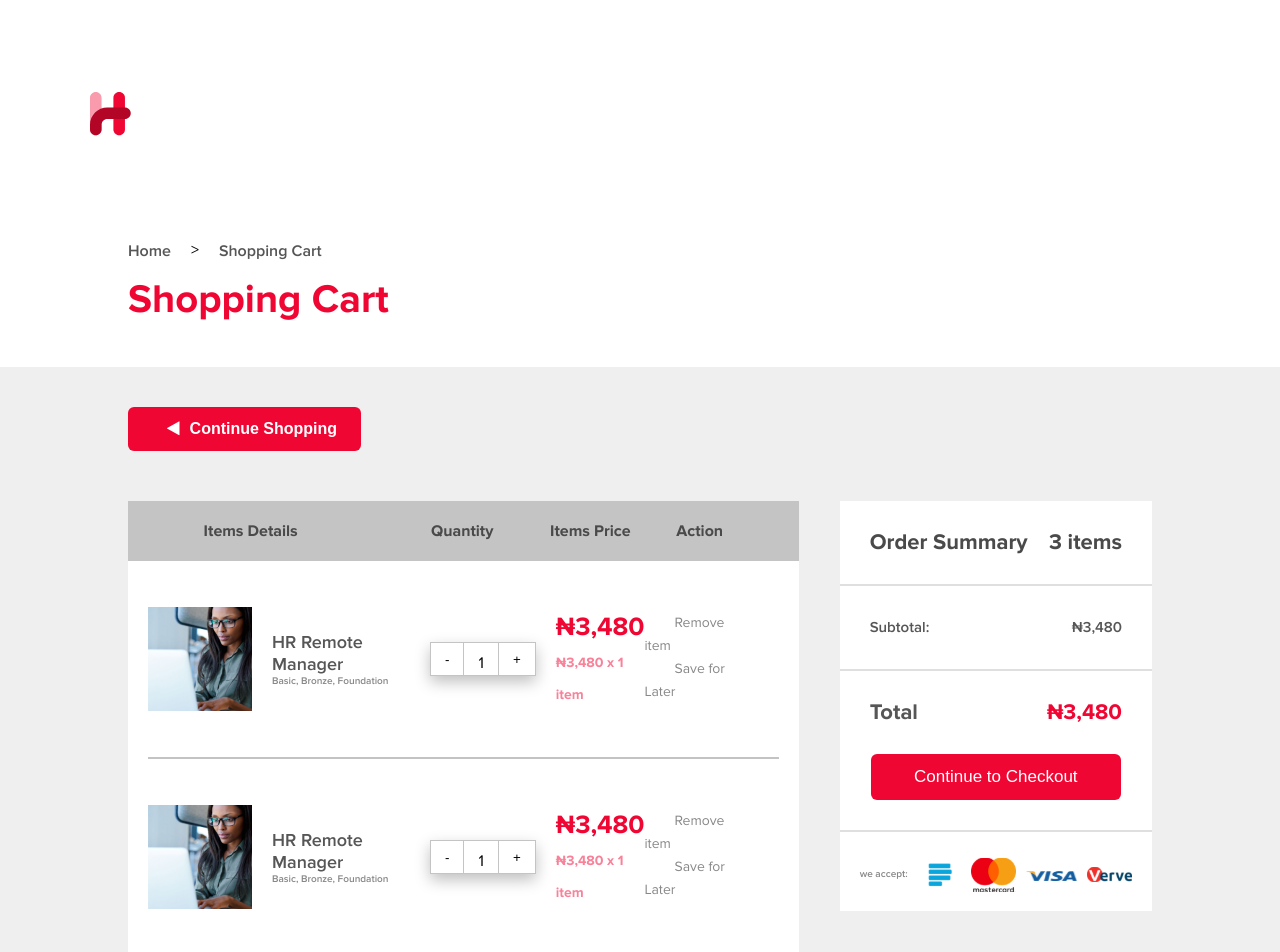
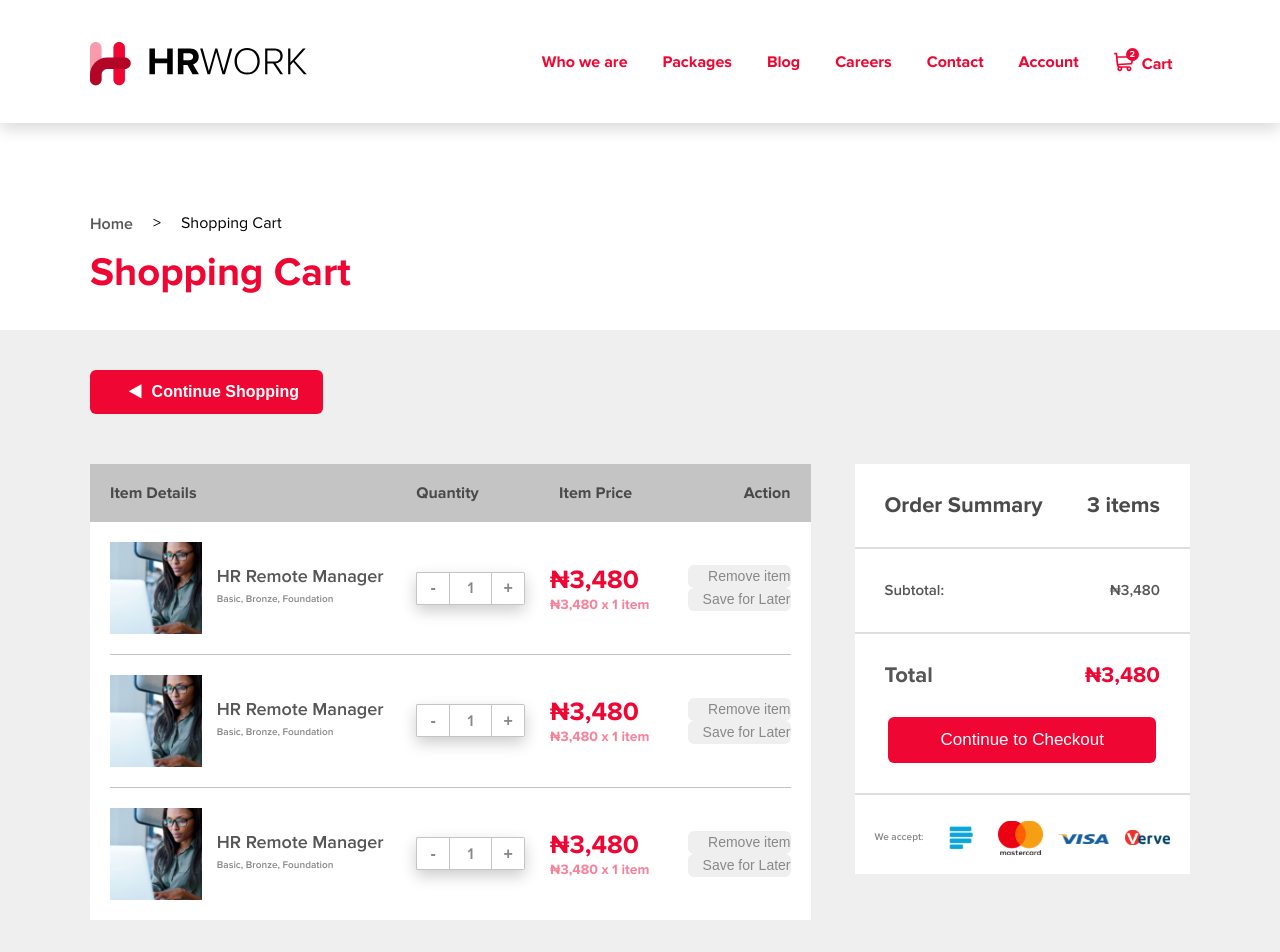
Before and after one commit to TechinnoverHub/hr-work, a React (Create React App) app: page /cart in a window 1280 px wide. Shown: the top 952 px of the page. Built offline with nearby package versions, Linux system fonts and the light colour scheme; what google-maps-react would draw is missing.

Commit message:
modify shopping cart page

```diff
--- a/src/Components/AltHeader/index.jsx
+++ b/src/Components/AltHeader/index.jsx
@@ -3,6 +3,8 @@
 import logoDark from 'Assets/svg/DarkLogo.svg';
 import Styles from './index.module.scss';
 import noScroll from 'no-scroll';
+
+import cartIconRed from 'Assets/svg/shopping-cart-red.svg';
 
 export default () => {
   const [isSticky] = useState(false);
@@ -116,6 +118,19 @@
                 Account
               </Link>
             </li>
+
+            <li>
+              <Link
+                to="/cart"
+                className={`${Styles.link} ${Styles.cart__link}`}
+              >
+                <span className={Styles.cart__icon}>
+                  <img src={cartIconRed} alt="cart" />
+                  <span className={Styles.cart__counter}>{2}</span>
+                </span>
+                Cart
+              </Link>
+            </li>
           </ul>
         </nav>
       </div>
--- a/src/Components/AltHeader/index.module.scss
+++ b/src/Components/AltHeader/index.module.scss
@@ -171,6 +171,38 @@
   li {
     margin: 0 1.09375em;
     list-style: none;
+
+    .cart__link {
+      display: flex;
+      justify-content: center;
+      align-items: center;
+
+      .cart__icon {
+        position: relative;
+        margin-right: 8px;
+
+        img {
+          width: 20px;
+          height: 100%;
+        }
+      }
+
+      .cart__counter {
+        position: absolute;
+        right: -5px;
+        top: -4px;
+        background: #ef0633;
+        border-radius: 50%;
+        height: 13px;
+        width: 13px;
+        display: flex;
+        align-items: center;
+        justify-content: center;
+        color: white;
+        font-size: 9px;
+        font-weight: 700;
+      }
+    }
   }
 
   &.link_sticky {
--- a/src/Components/Header/index.jsx
+++ b/src/Components/Header/index.jsx
@@ -4,6 +4,8 @@
 import logoDark from 'Assets/svg/DarkLogo.svg';
 import Styles from './index.module.scss';
 import noScroll from 'no-scroll';
+import cartIconWhite from 'Assets/svg/shopping-cart-white.svg';
+import cartIconRed from 'Assets/svg/shopping-cart-red.svg';
 
 export default () => {
   const [isSticky, setSticky] = useState(false);
@@ -117,6 +119,22 @@
                 Account
               </Link>
             </li>
+
+            <li>
+              <Link
+                to="/cart"
+                className={`${Styles.link} ${Styles.cart__link}`}
+              >
+                <span className={Styles.cart__icon}>
+                  <img
+                    src={isSticky || navOpen ? cartIconRed : cartIconWhite}
+                    alt="cart"
+                  />
+                  <span className={Styles.cart__counter}>{2}</span>
+                </span>
+                <span>Cart</span>
+              </Link>
+            </li>
           </ul>
         </nav>
       </div>
--- a/src/Components/Header/index.module.scss
+++ b/src/Components/Header/index.module.scss
@@ -1,6 +1,6 @@
 // NavBAr styling
 .header {
-  position: absolute;
+  position: fixed;
   z-index: 1;
   width: 100%;
   padding-top: 2.625rem;
@@ -18,10 +18,12 @@
   padding-top: 1.5rem;
   padding-bottom: 1.5rem;
   animation: slideleft 0.5s ease-in forwards;
+  transition: padding 0.2s ease-in;
 }
 
 .stickOut {
   animation: slideOut 0.5s ease-in forwards;
+  // transition: padding 0.1s;
 }
 
 @keyframes slideleft {
@@ -68,6 +70,13 @@
       padding: 5% 0;
       a {
         color: #ef0633;
+      }
+
+      .cart__link {
+        .cart__counter {
+          background: #ef0633;
+          color: #ffffff;
+        }
       }
     }
 
@@ -198,6 +207,38 @@
   li {
     margin: 0 1.09375em;
     list-style: none;
+
+    .cart__link {
+      display: flex;
+      justify-content: center;
+      align-items: center;
+
+      .cart__icon {
+        position: relative;
+        margin-right: 8px;
+
+        img {
+          width: 20px;
+          height: 100%;
+        }
+      }
+
+      .cart__counter {
+        position: absolute;
+        right: -5px;
+        top: -4px;
+        background: #ffffff;
+        border-radius: 50%;
+        height: 13px;
+        width: 13px;
+        display: flex;
+        align-items: center;
+        justify-content: center;
+        color: #ef0633;
+        font-size: 9px;
+        font-weight: 700;
+      }
+    }
   }
 
   &.link_sticky {
@@ -207,6 +248,11 @@
         font-weight: bold;
         transition: color 0.1s ease-out;
       }
+
+      .cart__counter {
+        background: #ef0633;
+        color: #ffffff;
+      }
     }
   }
 }
--- a/src/Pages/Dashboard/index.jsx
+++ b/src/Pages/Dashboard/index.jsx
@@ -9,8 +9,10 @@
         Welcome to your dashboard
         <div className="dashboard-para">
           From your account dashboard you can view your
-          <Link to="account/orders"> recent orders</Link>, manage your shipping
-          and billing addresses, and edit your password and account details.
+          <Link to="account/orders"> recent orders</Link> and{' '}
+          <Link to="account/details">
+            edit your password and account details.
+          </Link>
         </div>
       </p>
     </div>
--- a/src/Pages/ShoppingCart/index.jsx
+++ b/src/Pages/ShoppingCart/index.jsx
@@ -1,6 +1,6 @@
 import React from 'react';
 import './index.scss';
-import Header from 'Components/Header';
+import Header from 'Components/AltHeader';
 import Footer from 'Components/Footer';
 import { Link } from 'react-router-dom';
 import paystack from 'Assets/svg/paystack.svg';
@@ -9,8 +9,44 @@
 import verve from 'Assets/svg/verve.svg';
 import eachItemImage from 'Assets/images/each-item-image.png';
 
-class ShoppingCart extends React.Component {
-  render() {
+const CartItem = () => {
+  return (
+    <div className="each-items">
+      <div className="each-items--container">
+        <div className="each-item-image-wrapper">
+          <div className="cart-item-image-wrapper">
+            <img src={eachItemImage} alt="cart item" />
+          </div>
+          <div className="each-item-text">
+            <p>HR Remote Manager</p>
+            <p>Basic, Bronze, Foundation</p>
+          </div>
+        </div>
+
+        <div className="item-quantity-wrapper">
+          <div className="quantity-counter">
+            <button>-</button>
+            <span>1</span>
+            <button>+</button>
+          </div>
+          <div className="price-items">
+            <p>
+              ₦3,480
+              <span>₦3,480 x 1 item</span>
+            </p>
+          </div>
+        </div>
+
+        <div className="action-links">
+          <button>Remove item</button>
+          <button>Save for Later</button>
+        </div>
+      </div>
+    </div>
+  );
+};
+
+const ShoppingCart = () => {
   return (
     <div>
       <Header />
@@ -19,13 +55,15 @@
           <div className="shopping-cart-navigation-link">
             <ul>
               <li>
-                  <Link className="shopping-navigation-list">Home</Link>
+                <Link className="shopping-navigation-list" to="/">
+                  Home
+                </Link>
               </li>
               <span>></span>
               <li>
-                  <Link className="shopping-navigation-list">
+                {/* <Link className="shopping-navigation-list"> */}
                 Shopping Cart
-                  </Link>
+                {/* </Link> */}
               </li>
             </ul>
           </div>
@@ -41,99 +79,19 @@
             <div className="two-boxes-wrapper">
               <div className="item-details">
                 <div className="item-details-header">
-                    <div id="itemDetails">Items Details</div>
+                  <div id="itemDetails">Item Details</div>
                   <div id="itemQuantity">Quantity</div>
-                    <div id="itemPrice">Items Price</div>
+                  <div id="itemPrice">Item Price</div>
                   <div id="itemAction">Action </div>
                 </div>
-                  <div className="each-items">
-                    <div className="each-item-image-wrapper">
-                      <img src={eachItemImage} alt="each-item" />
-                      <div className="each-item-text">
-                        HR Remote Manager
-                        <p>Basic, Bronze, Foundation</p>
+
+                <div>
+                  <CartItem />
+                  <CartItem />
+                  <CartItem />
                 </div>
               </div>
 
-                    <div className="item-quantity-wrapper">
-                      <div className="quantity-counter">
-                        <button>-</button>
-                        <span>1</span>
-                        <button>+</button>
-                      </div>
-                      <div className="price-items">
-                        ₦3,480
-                        <br />
-                        <span>₦3,480 x 1 item</span>
-                      </div>
-                    </div>
-
-                    <div className="action-links">
-                      <Link>Remove item</Link>
-                      <br />
-                      <Link>Save for Later</Link>
-                    </div>
-                  </div>
-                  <div className="item-details-horizontal-line"></div>
-
-                  <div className="each-items">
-                    <div className="each-item-image-wrapper">
-                      <img src={eachItemImage} alt="each-item" />
-                      <div className="each-item-text">
-                        HR Remote Manager
-                        <p>Basic, Bronze, Foundation</p>
-                      </div>
-                    </div>
-
-                    <div className="item-quantity-wrapper">
-                      <div className="quantity-counter">
-                        <button>-</button>
-                        <span>1</span>
-                        <button>+</button>
-                      </div>
-                      <div className="price-items">
-                        ₦3,480
-                        <br />
-                        <span>₦3,480 x 1 item</span>
-                      </div>
-                    </div>
-
-                    <div className="action-links">
-                      <Link>Remove item</Link>
-                      <br />
-                      <Link>Save for Later</Link>
-                    </div>
-                  </div>
-                  <div className="item-details-horizontal-line"></div>
-                  <div className="each-items">
-                    <div className="each-item-image-wrapper">
-                      <img src={eachItemImage} alt="each-item" />
-                      <div className="each-item-text">
-                        HR Remote Manager
-                        <p>Basic, Bronze, Foundation</p>
-                      </div>
-                    </div>
-
-                    <div className="item-quantity-wrapper">
-                      <div className="quantity-counter">
-                        <button>-</button>
-                        <span>1</span>
-                        <button>+</button>
-                      </div>
-                      <div className="price-items">
-                        ₦3,480
-                        <br />
-                        <span>₦3,480 x 1 item</span>
-                      </div>
-                    </div>
-
-                    <div className="action-links">
-                      <Link>Remove item</Link>
-                      <br />
-                      <Link>Save for Later</Link>
-                    </div>
-                  </div>
-                </div>
               <div className="order-summary">
                 <div className="order-head">
                   <div className="order">Order Summary</div>
@@ -145,14 +103,7 @@
                   <div className="subtotal-figure">₦3,480 </div>
                 </div>
                 <div className="order-summary-horizontal-line"></div>
-                  {/* <div className="delivery-charges-box">
-                    <div className="delivery-charges">Delivery Charges:</div>
-                    <div className="delivery-charge-text">
-                      Delivery Charges <br />
-                      will be added
-                      <br /> during checkout
-                    </div>
-                  </div> */}
+
                 <div className="total-box">
                   <div className="total">Total</div>
                   <div className="total-figure">₦3,480</div>
@@ -164,7 +115,7 @@
                 </div>
                 <div className="order-summary-horizontal-line"></div>
                 <div className="we-accept">
-                    <div className="we-accept-text">we accept:</div>
+                  <p className="we-accept-text">We accept:</p>
                   <img src={paystack} alt="paystack" />
                   <img src={mastercard} alt="mastercard" />
                   <img src={visa} alt="visa" />
@@ -178,7 +129,6 @@
       <Footer />
     </div>
   );
-  }
-}
+};
 
 export default ShoppingCart;
--- a/src/Pages/ShoppingCart/index.scss
+++ b/src/Pages/ShoppingCart/index.scss
@@ -12,13 +12,15 @@
   flex-direction: column;
   display: flex;
   align-items: left;
-  padding-top: 190px;
-  margin: 20px auto;
-  max-width: 1100px;
+  padding-top: 70px;
   width: 80vw;
+  margin: 0 auto;
 
   @media screen and (min-width: 800px) {
-    margin: 50px auto;
+    max-width: 1100px;
+    width: 100%;
+    margin: 20px auto 40px;
+    // margin: 50px auto;
   }
 }
 
@@ -52,13 +54,23 @@
 
 .shopping-cart-details-wrapper {
   background: #efefef;
-  min-height: 1105px;
+  // min-height: 1105px;
+  width: 80vw;
+  margin: 0 auto;
+
+  @media screen and (min-width: 800px) {
+    // max-width: 1100px;
+    width: 100%;
+    margin: 0;
+    // margin: 50px auto;
+  }
 }
 
 .shopping-cart-details-contents {
   max-width: 1100px;
-  margin: 50px auto;
-  width: 80vw;
+  margin: 0 auto;
+  // width: 80vw;
+  padding-bottom: 150px;
 }
 
 .shopping-cart-details-contents {
@@ -94,6 +106,7 @@
   flex-basis: 65.5%;
   background-color: #fff;
   margin-bottom: 50px;
+  height: 100%;
 
   @media screen and (min-width: 800px) {
     margin-bottom: 0px;
@@ -101,31 +114,34 @@
 }
 
 .item-details-header {
-  justify-content: space-evenly;
   align-items: center;
-  padding: 30px;
+  padding: 20px;
   background: #c4c4c4;
   font-size: 16px;
   color: #4a4a4a;
   font-weight: bold;
   height: 58px;
+  display: none;
+  visibility: hidden;
 
   @media screen and (min-width: 800px) {
     display: flex;
+    visibility: visible;
   }
 }
 
 #itemDetails {
-  flex-basis: 20%;
+  flex-basis: 45%;
 }
 
 #itemQuantity {
   display: none;
 
   @media screen and (min-width: 800px) {
-    flex-basis: 20%;
+    flex-basis: 21%;
     display: block;
-    text-align: right;
+    // margin-left: auto;
+    // text-align: right;
   }
 }
 
@@ -133,9 +149,8 @@
   display: none;
 
   @media screen and (min-width: 800px) {
-    flex-basis: 15%;
     display: block;
-    text-align: right;
+    flex: 1;
   }
 }
 
@@ -144,57 +159,97 @@
 
   @media screen and (min-width: 800px) {
     display: block;
+    flex: 1;
+    text-align: right;
   }
 }
+
 .each-items {
+  margin: 0 20px;
+
+  &:not(:last-of-type) {
+    border-bottom: 0.5px solid rgba(136, 136, 136, 0.5);
+  }
+}
+
+.each-items--container {
   display: flex;
   flex-direction: column;
-  max-width: 1100px;
-  width: 100%;
-  padding: 20px;
+  padding: 30px 0;
 
   @media screen and (min-width: 800px) {
+    padding: 20px 0;
     flex-direction: row;
+  }
+}
+
+.cart-item-image-wrapper {
+  line-height: 0;
+  width: 25%;
+
+  @media screen and (min-width: 800px) {
+    width: 30%;
+  }
+
+  img {
+    width: 100%;
+    height: 100%;
   }
 }
 
 .each-item-image-wrapper {
   display: flex;
   align-items: center;
+  flex-basis: 45%;
 
-  img {
-    width: 104px;
-    height: 104px;
+  .each-item-text {
+    padding-left: 30px;
+    padding-right: 15px;
+
+    @media screen and (min-width: 800px) {
+      padding-left: 15px;
+      padding-right: 15px;
     }
-  .each-item-text {
+
+    p:first-of-type {
       font-weight: 600;
       font-size: 18px;
       color: #565656;
-    padding-left: 20px;
+      line-height: calc(23 / 18);
+    }
 
-    p {
+    p:last-of-type {
+      font-weight: 600;
       font-size: 10px;
       color: #888888;
+      line-height: calc(23 / 10);
     }
   }
 }
 
 .item-quantity-wrapper {
   display: flex;
-  padding: 30px 0px;
+  flex-basis: 40%;
+  margin-top: 10px;
+  align-items: center;
 
   @media screen and (min-width: 800px) {
-    align-items: center;
-    margin-left: 13px;
+    margin-top: 0;
   }
 
   .price-items {
+    flex-basis: 40%;
+    margin-left: 25px;
+
+    p {
       font-weight: bold;
       font-size: 26px;
       color: #ef0633;
-    padding-left: 20px;
+    }
 
     span {
+      display: block;
+      font-weight: bold;
       font-size: 14px;
       color: rgba(239, 6, 51, 0.5);
     }
@@ -203,48 +258,81 @@
 
 .quantity-counter {
   display: flex;
-  height: 34px;
-  border: 1px solid #c4c4c4;
-  box-shadow: 0px 6px 15px rgba(0, 0, 0, 0.25);
+  height: 33px;
+  border-radius: 2px;
+  box-shadow: 0px 6px 15px rgba(0, 0, 0, 0.2);
+  flex-basis: 30%;
+
+  @media screen and (min-width: 800px) {
+    flex-basis: 40%;
+  }
 
   span {
-    padding: 10px 14px;
-    border-left: 0.5px solid #c4c4c4;
-    border-right: 0.5px solid #c4c4c4;
+    flex-basis: 40%;
+    border: 0.5px solid #c4c4c4;
+    display: flex;
+    align-items: center;
+    justify-content: center;
+    color: #888888;
+    font-size: 16px;
+    font-weight: 600;
   }
 
   button {
+    flex: 1;
     background-color: #fff;
-    padding: 6px 14px;
-    border: 0;
+    border: 0.5px solid #c4c4c4;
+    outline: none;
+    color: #888888;
+    font-size: 16px;
+    font-weight: 600;
+    cursor: pointer;
+
+    &:first-of-type {
+      border-right: none;
+      border-top-left-radius: 2px;
+      border-bottom-left-radius: 2px;
+    }
+
+    &:last-of-type {
+      border-left: none;
+      border-top-right-radius: 2px;
+      border-bottom-right-radius: 2px;
+    }
   }
 }
 
 .action-links {
-  font-size: 14px;
-  line-height: 23px;
-  padding: 30px 0px;
   display: flex;
+  margin-top: 25px;
+  justify-content: space-between;
 
   @media screen and (min-width: 800px) {
-    display: block;
+    margin-top: 0;
+    flex-direction: column;
+    justify-content: center;
+    flex: 1;
   }
 
-  a {
-    text-decoration: none;
-    list-style: none;
+  button {
+    font-size: 12px;
+    line-height: calc(23 / 12);
     color: #888888;
-    background: #ffffff;
+    outline: none;
+    cursor: pointer;
     border: 1px solid #ef0633;
-    box-sizing: border-box;
     border-radius: 6px;
-    margin-right: 20px;
+    flex-basis: 47%;
     padding: 10px;
 
     @media screen and (min-width: 800px) {
-      padding: 9px 30px;
-      border: none;
-      margin-right: 0px;
+      font-size: 14px;
+      line-height: calc(23 / 14);
+      padding: 0;
+      border-radius: none;
+      border: 0;
+      flex-basis: auto;
+      text-align: right;
     }
   }
 }
```
Also changed, not shown: src/Assets/svg/shopping-cart-red.svg (added), src/Assets/svg/shopping-cart-white.svg (added). Lines whose indentation alone changed are shown as unchanged.
